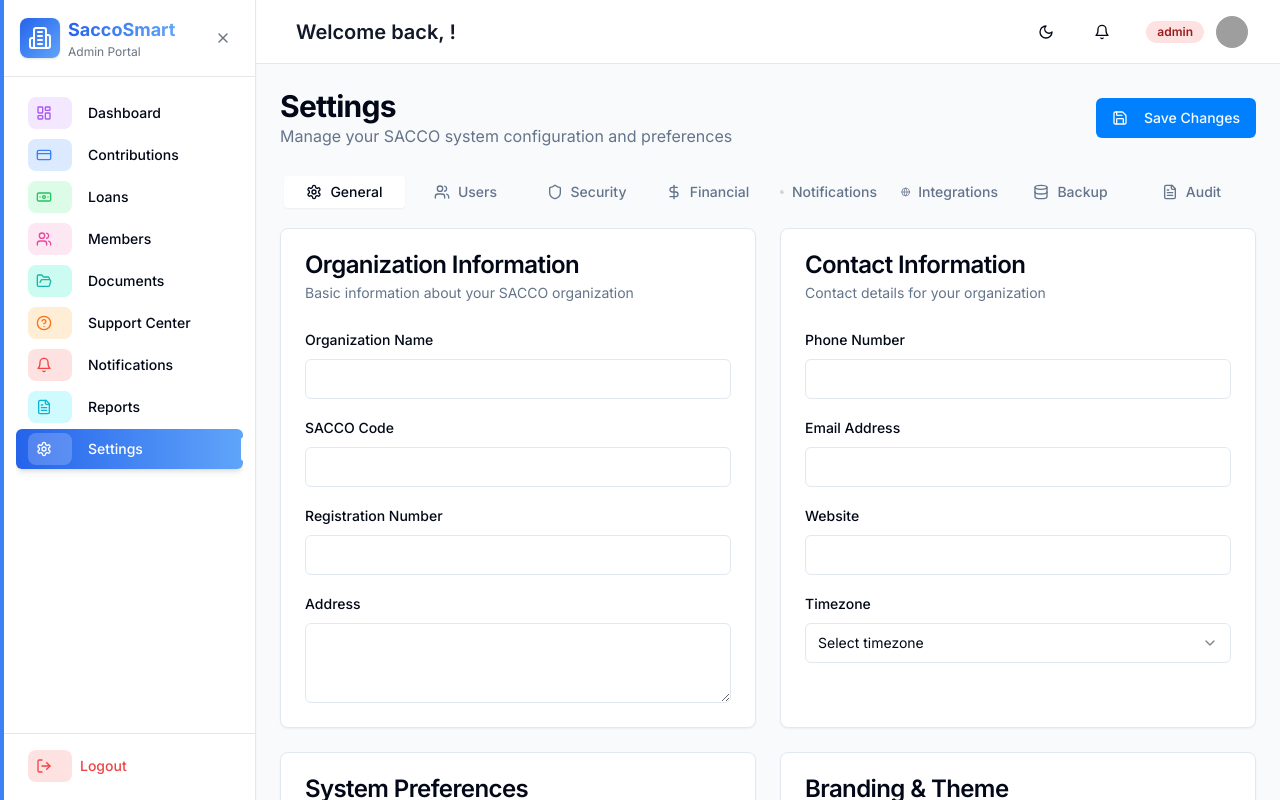
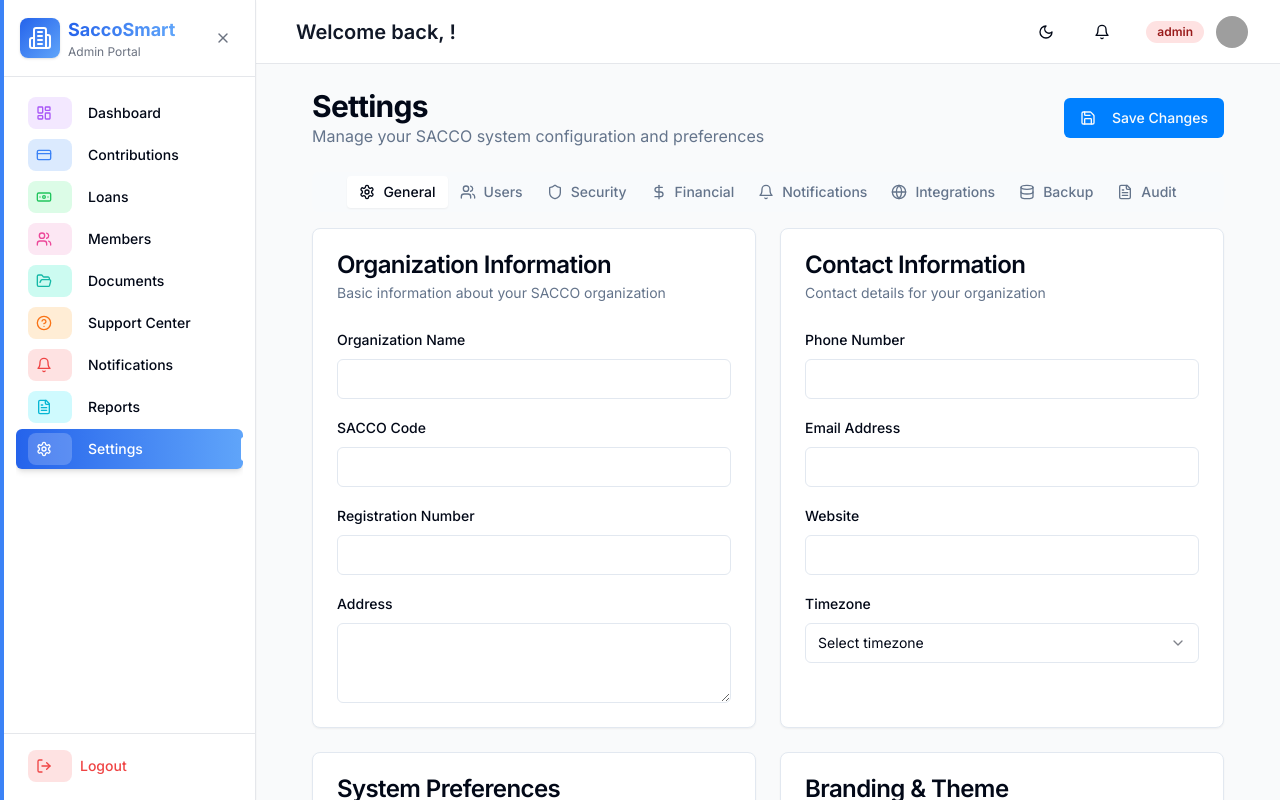
Before and after one commit to Abdikhafar-hub/saccosmart, a Next.js app in the folder Sacco-Frontend/: page /admin/settings in a window 1280 px wide. Built offline with nearby package versions, Linux system fonts and the light colour scheme; grey boxes are pictures that could not be loaded.

Commit message:
deploy ready

```diff
--- a/Sacco-Frontend/app/admin/settings/page.tsx
+++ b/Sacco-Frontend/app/admin/settings/page.tsx
@@ -62,14 +62,14 @@ export default function AdminSettingsPage() {
 
   return (
     <DashboardLayout role="admin" user={user}>
-      <div className="space-y-6">
+      <div className="space-y-6 px-2 sm:px-4 md:px-8">
         {/* Header */}
-        <div className="flex items-center justify-between">
+        <div className="flex flex-col sm:flex-row sm:items-center sm:justify-between gap-4">
           <div>
             <h1 className="text-3xl font-bold tracking-tight">Settings</h1>
             <p className="text-muted-foreground">Manage your SACCO system configuration and preferences</p>
           </div>
-          <Button onClick={handleSaveSettings} disabled={isLoading}>
+          <Button onClick={handleSaveSettings} disabled={isLoading} className="w-full sm:w-auto">
             {isLoading ? (
               <>
                 <RefreshCw className="mr-2 h-4 w-4 animate-spin" />
@@ -86,7 +86,8 @@ export default function AdminSettingsPage() {
 
         {/* Settings Tabs */}
         <Tabs value={activeTab} onValueChange={setActiveTab} className="space-y-4">
-          <TabsList className="grid w-full grid-cols-8">
+          <div className="overflow-x-auto">
+            <TabsList className="flex w-full min-w-[350px] sm:min-w-0 overflow-x-auto">
               <TabsTrigger value="general" className="flex items-center gap-2">
                 <Settings className="h-4 w-4" />
                 General
@@ -120,6 +121,7 @@ export default function AdminSettingsPage() {
                 Audit
               </TabsTrigger>
             </TabsList>
+          </div>
 
           {/* General Settings */}
           <TabsContent value="general" className="space-y-6">
```
Also changed, not shown: Sacco-Frontend/vercel.json (added). Lines whose indentation alone changed are shown as unchanged.
